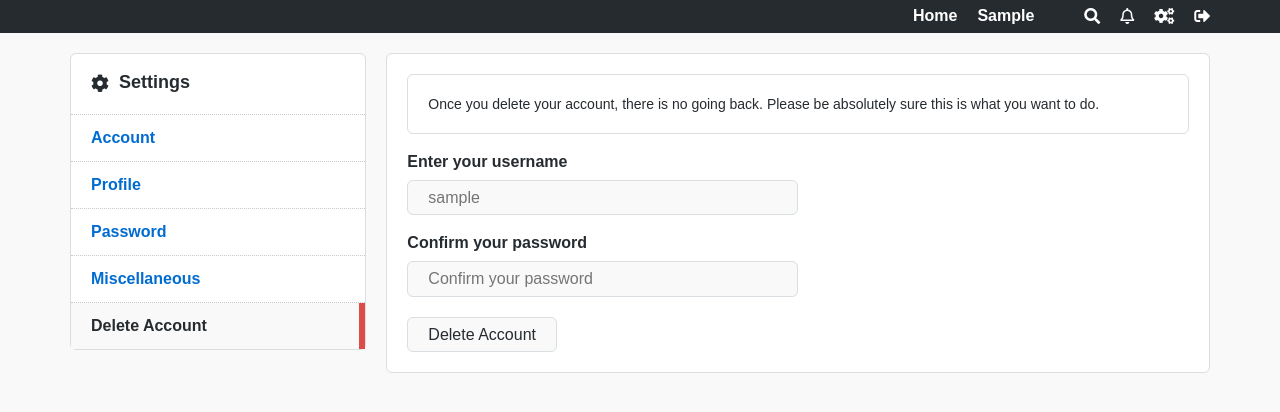
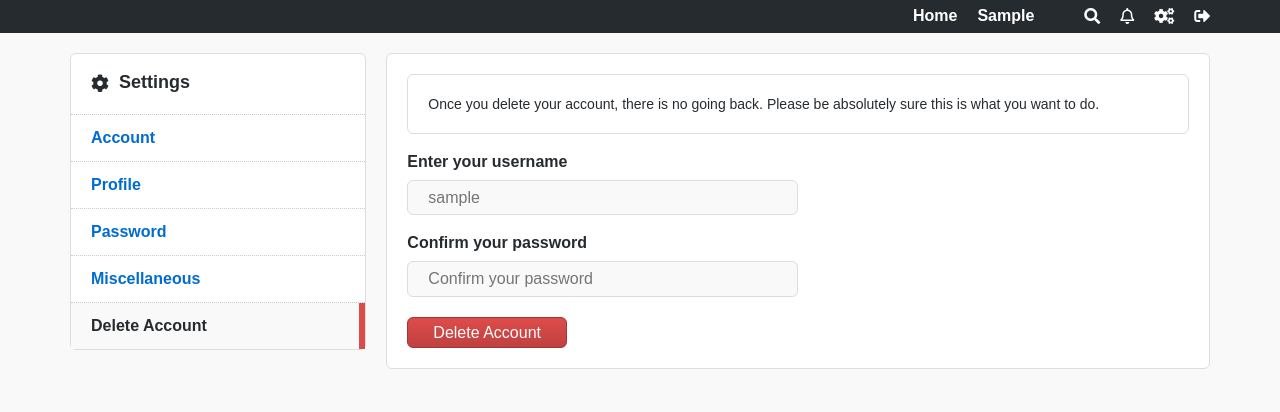
Before and after one commit to jamiejackherer/flask-social-1, a Flask app: page /settings/delete-account in a window 1280 px wide. Shown: the top 412 px of the page. Run offline with Flask 2, Linux system fonts and the light colour scheme; a user stored in the database is signed in; tables that the repository leaves empty hold one stand-in row (values such as "Sample post"); data that the repository does not hold is empty; parts of the project's set-up code (start-up, migrations or seed data) failed here and were passed over; some libraries are stand-ins or nearby versions.

Commit message:
Make 'delete account' button gradient red

```diff
--- a/app/static/css/layout.css
+++ b/app/static/css/layout.css
@@ -43,6 +43,7 @@
  * ~~~~~~~~~
  * #27a44e - #31c961 - green
  * #eff3f6 - #fafbfc - gray
+ * #bf4140 - #de4c4a - red
  */
 
 /* Defaults (s:defaults) */
@@ -221,6 +222,22 @@ a:hover {
   border-color: #267340;
   color: #ffffff;
 }
+
+.btn-gradient-red {
+  background: #de4c4a; /* Old browsers */
+  background: -moz-linear-gradient(top, #de4c4a 0%, #bf4140 100%); /* FF3.6-15 */
+  background: -webkit-linear-gradient(top, #de4c4a 0%,#bf4140 100%); /* Chrome10-25,Safari5.1-6 */
+  background: linear-gradient(to bottom, #de4c4a 0%,#bf4140 100%); /* W3C, IE10+, FF16+, Chrome26+, Opera12+, Safari7+ */
+  border-color: #9f3635;
+  color: #fff;
+  filter: progid:DXImageTransform.Microsoft.gradient( startColorstr='#de4c4a', endColorstr='#bf4140',GradientType=0 ); /* IE6-9 */
+}
+
+.btn-gradient-red:hover {
+  background: #de4c4a;
+  color: #ffffff;
+}
+
 /* //END Defaults (s:defaults) */
 
 /* Responsive / Grid (s:responsive) (s:grid) */
--- a/app/templates/users/settings/delete-account.html
+++ b/app/templates/users/settings/delete-account.html
@@ -29,7 +29,7 @@
         {{ form.password(placeholder=form.password.label.text) }}
         {% endif %}
       </div>
-      {{ form.submit }}
+      {{ form.submit(class='btn btn-gradient-red') }}
       {{ form.hidden_tag() }}
     </form>
   </div><!--//END .grid-settings-content .main-containre-->
```
